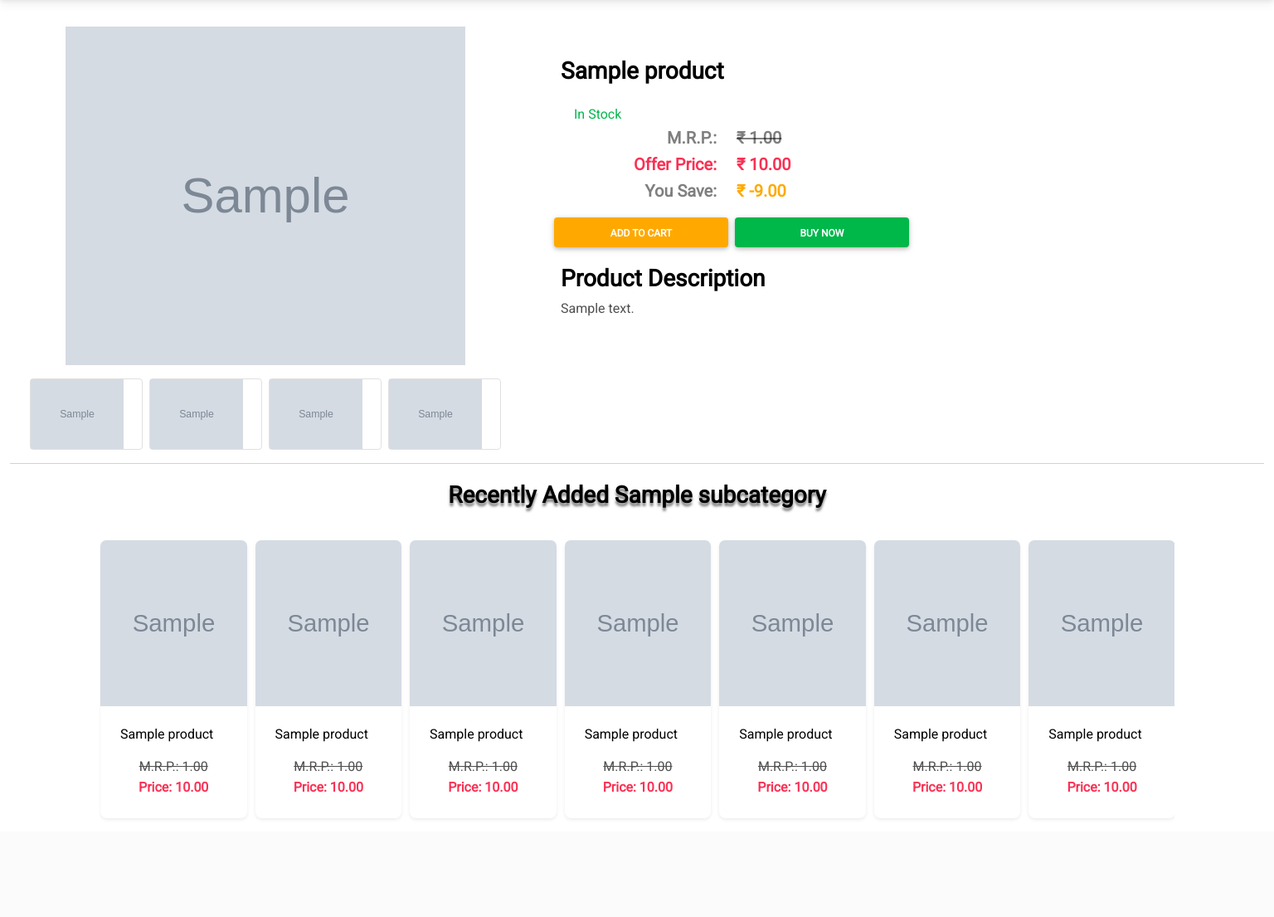
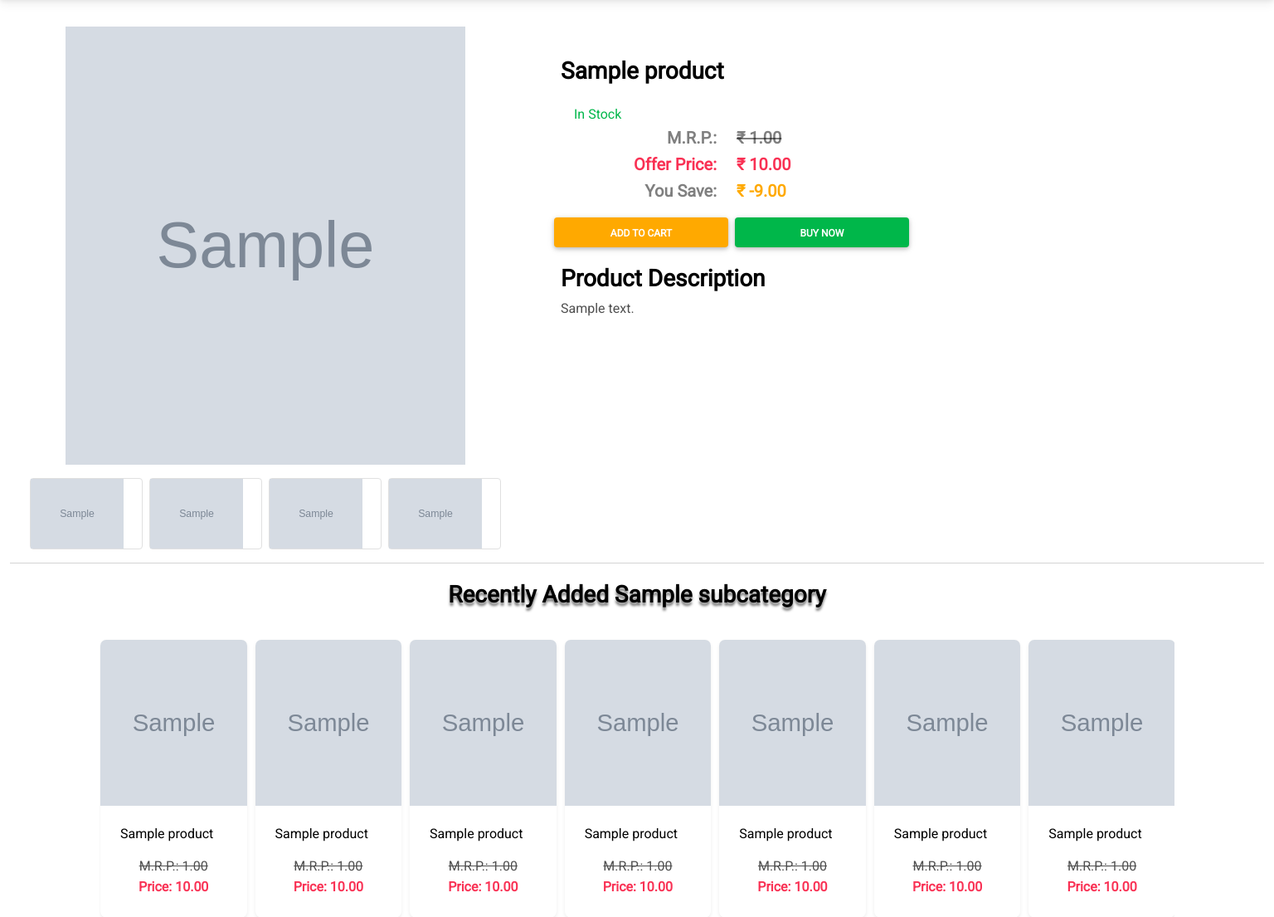
Before and after one commit to nishikantsonkusare/ecart, a Django app: a page that uses ecart/templates/ecart/base.html in a window 1536 px wide. Shown: the part 62-1167 px from the top of the page at 83% size. Before the commit the page ends 1017 px from the top, so only its background shows below. Run offline with Django 3.2, Linux system fonts and the light colour scheme; tables that the repository leaves empty hold one stand-in row (values such as "Sample post"); grey boxes marked "Sample" are stand-in pictures; parts of the project's set-up code (start-up, migrations or seed data) failed here and were passed over; some libraries are stand-ins or nearby versions; some web fonts are replaced.

Commit message:
Product View Page CSS change

```diff
--- a/static/css/ecart.css
+++ b/static/css/ecart.css
@@ -146,8 +146,14 @@ html, body{
     }
 }
 
-@media screen and (min-width: 993px) {
+@media screen and  (min-width: 993px) and (max-width: 1500px) {
     #product_photo, .product_photo{
         height: 27.5rem;
     }
 }
+
+@media screen and (min-width: 1501px){
+    #product_photo, .product_photo{
+        height: 35rem;
+    }
+}
```
